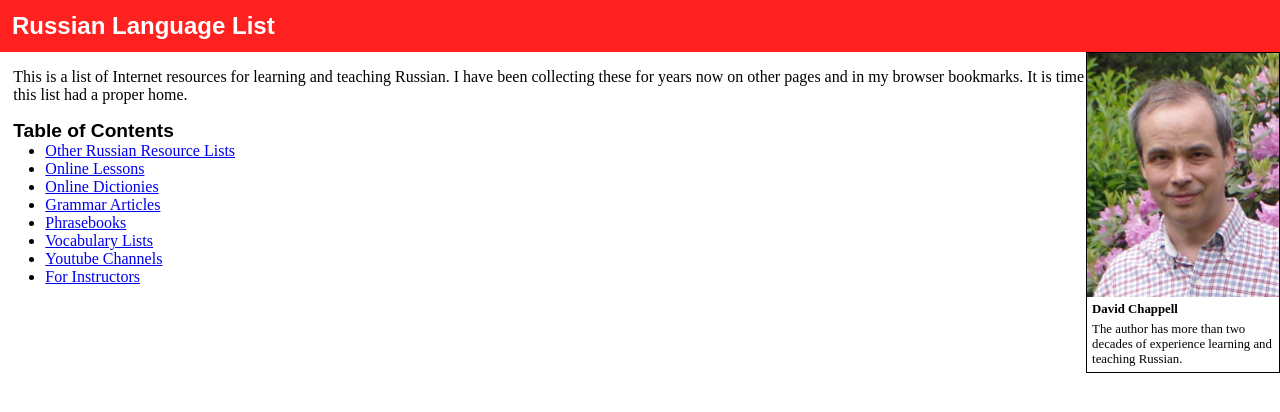
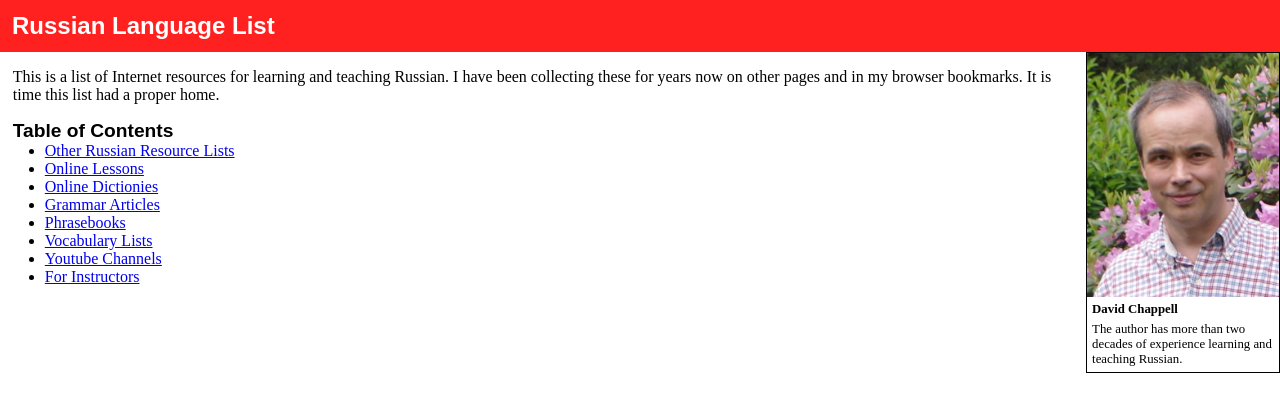
Before and after one commit to david672orford/russian-language-list, a Jekyll site: the page built from index.md, in a window 1280 px wide. Shown: the top 412 px of the page. Built offline with Jekyll 4.4.1, drawn with Linux system fonts in a browser that asks for light colours; our own code applies the rules of GitHub Pages for plain Markdown files.

Commit message:
fixed style

```diff
--- a/assets/css/style.css
+++ b/assets/css/style.css
@@ -8,7 +8,7 @@
 	font-size: 12pt;
 	}
 MAIN {
-	margin: 10pt;
+	margin: .8em;
 	}
 HEADER {
 	padding: 12px;
@@ -34,6 +34,7 @@
 	}
 
 DIV.author_box {
+	margin: 0 0 .3em .3em;
 	width: 15%;
 	max-width: 200px;
 	border: thin solid black;
```
